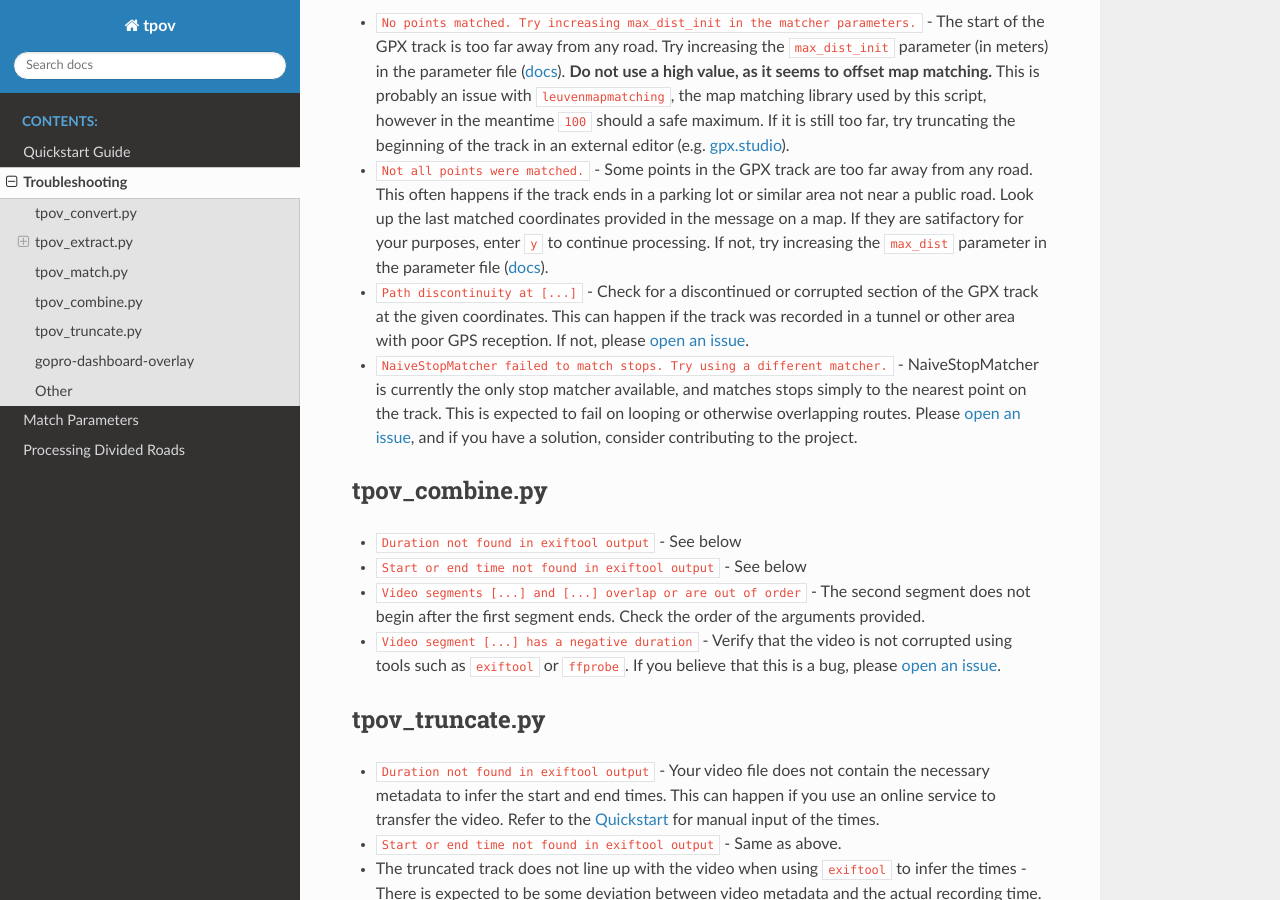
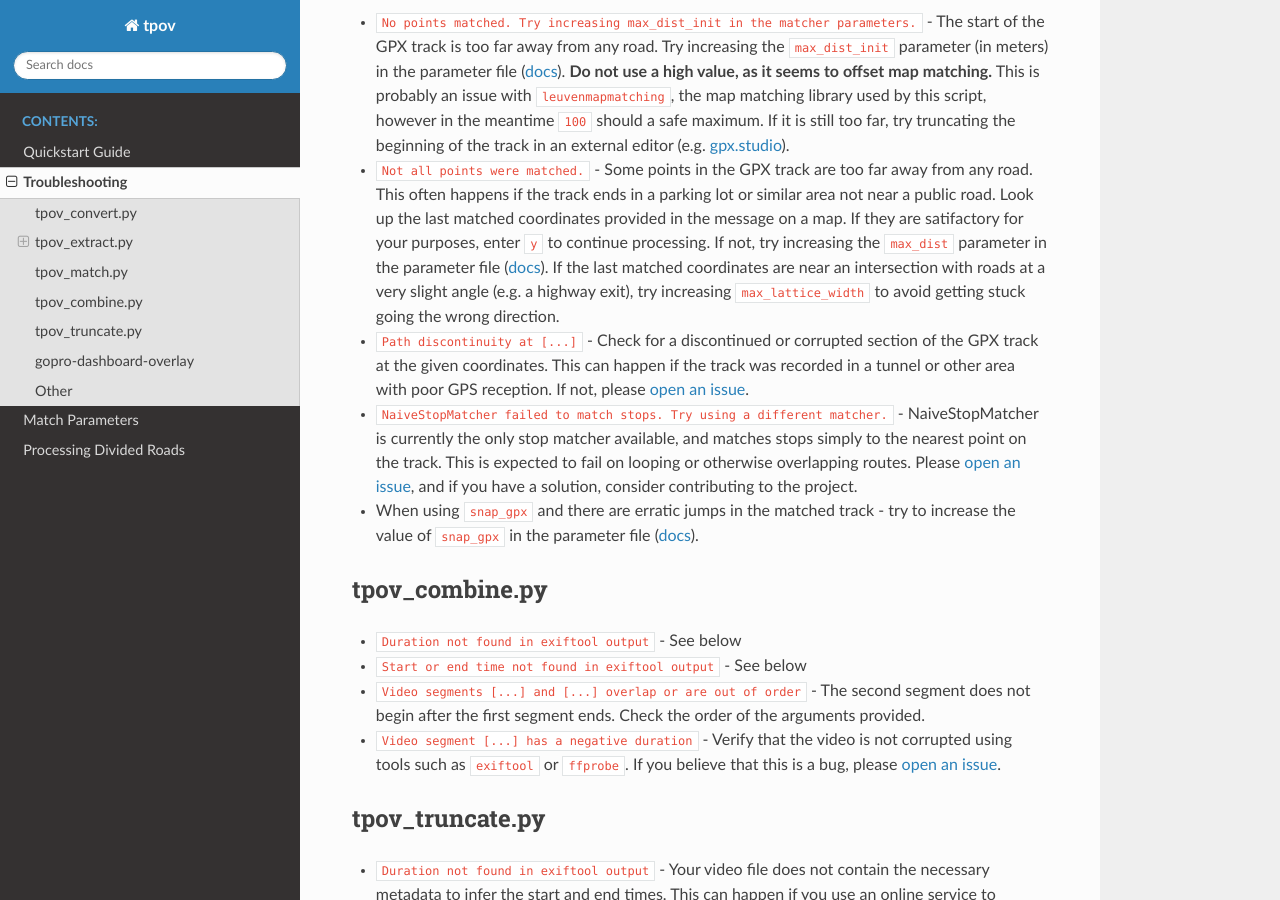
Before and after one commit to CyrilSLi/tpov, a Sphinx documentation site: the page built from docs/en/source/troubleshooting.md, in a window 1280 px wide and 900 px high, scrolled down 1248 px. Built offline with Sphinx 7.4.7 and the Read the Docs theme 3.1.0, drawn with Linux system fonts in a browser that asks for light colours.

Commit message:
use latest gpxpy, add to troubleshooting

```diff
--- a/docs/en/source/troubleshooting.md
+++ b/docs/en/source/troubleshooting.md
@@ -40,11 +40,13 @@ Please refer to the section for the data source you are using.
 
 - `No points matched. Try increasing max_dist_init in the matcher parameters.` - The start of the GPX track is too far away from any road. Try increasing the `max_dist_init` parameter (in meters) in the parameter file ([docs](match_params.md)). **Do not use a high value, as it seems to offset map matching.** This is probably an issue with `leuvenmapmatching`, the map matching library used by this script, however in the meantime `100` should a safe maximum. If it is still too far, try truncating the beginning of the track in an external editor (e.g. [gpx.studio](https://gpx.studio/)).
 
-- `Not all points were matched.` - Some points in the GPX track are too far away from any road. This often happens if the track ends in a parking lot or similar area not near a public road. Look up the last matched coordinates provided in the message on a map. If they are satifactory for your purposes, enter `y` to continue processing. If not, try increasing the `max_dist` parameter in the parameter file ([docs](match_params.md)).
+- `Not all points were matched.` - Some points in the GPX track are too far away from any road. This often happens if the track ends in a parking lot or similar area not near a public road. Look up the last matched coordinates provided in the message on a map. If they are satifactory for your purposes, enter `y` to continue processing. If not, try increasing the `max_dist` parameter in the parameter file ([docs](match_params.md)). If the last matched coordinates are near an intersection with roads at a very slight angle (e.g. a highway exit), try increasing `max_lattice_width` to avoid getting stuck going the wrong direction.
 
 - `Path discontinuity at [...]` - Check for a discontinued or corrupted section of the GPX track at the given coordinates. This can happen if the track was recorded in a tunnel or other area with poor GPS reception. If not, please [open an issue](#other).
 
 - `NaiveStopMatcher failed to match stops. Try using a different matcher.` - NaiveStopMatcher is currently the only stop matcher available, and matches stops simply to the nearest point on the track. This is expected to fail on looping or otherwise overlapping routes. Please [open an issue](#other), and if you have a solution, consider contributing to the project.
+
+- When using `snap_gpx` and there are erratic jumps in the matched track - try to increase the value of `snap_gpx` in the parameter file ([docs](match_params.md)).
 
 ## tpov_combine.py
 
--- a/requirements.txt
+++ b/requirements.txt
@@ -4,7 +4,7 @@ requests
 coord-convert
 bd09convertor
 osmium
-gpxpy
+git+https://github.com/tkrajina/gpxpy.git
 leuvenmapmatching
 lxml
 jsonschema
```
Also changed, not shown: docs/zh_CN/source/troubleshooting.md (+3 -1 lines), 1 other file.
